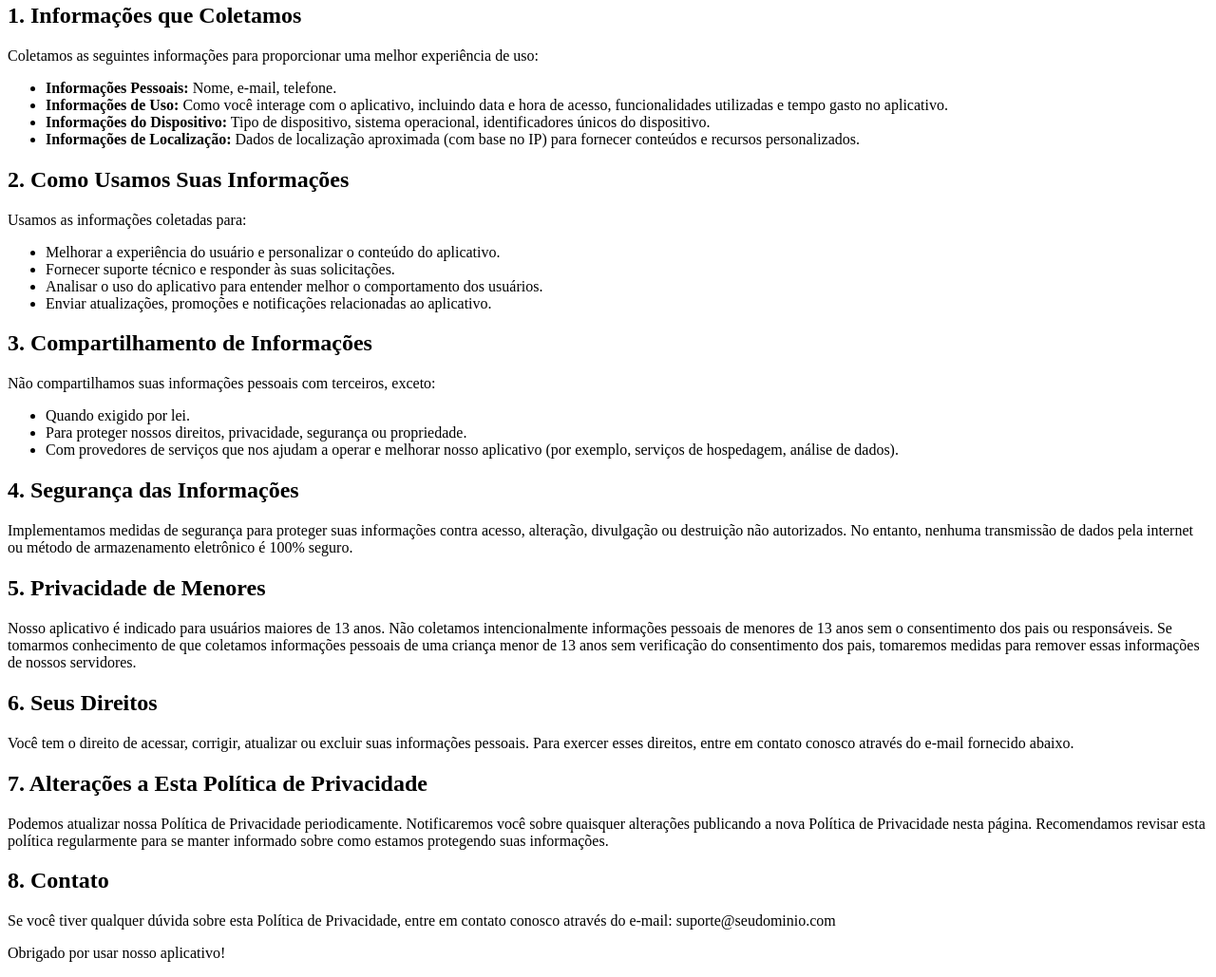
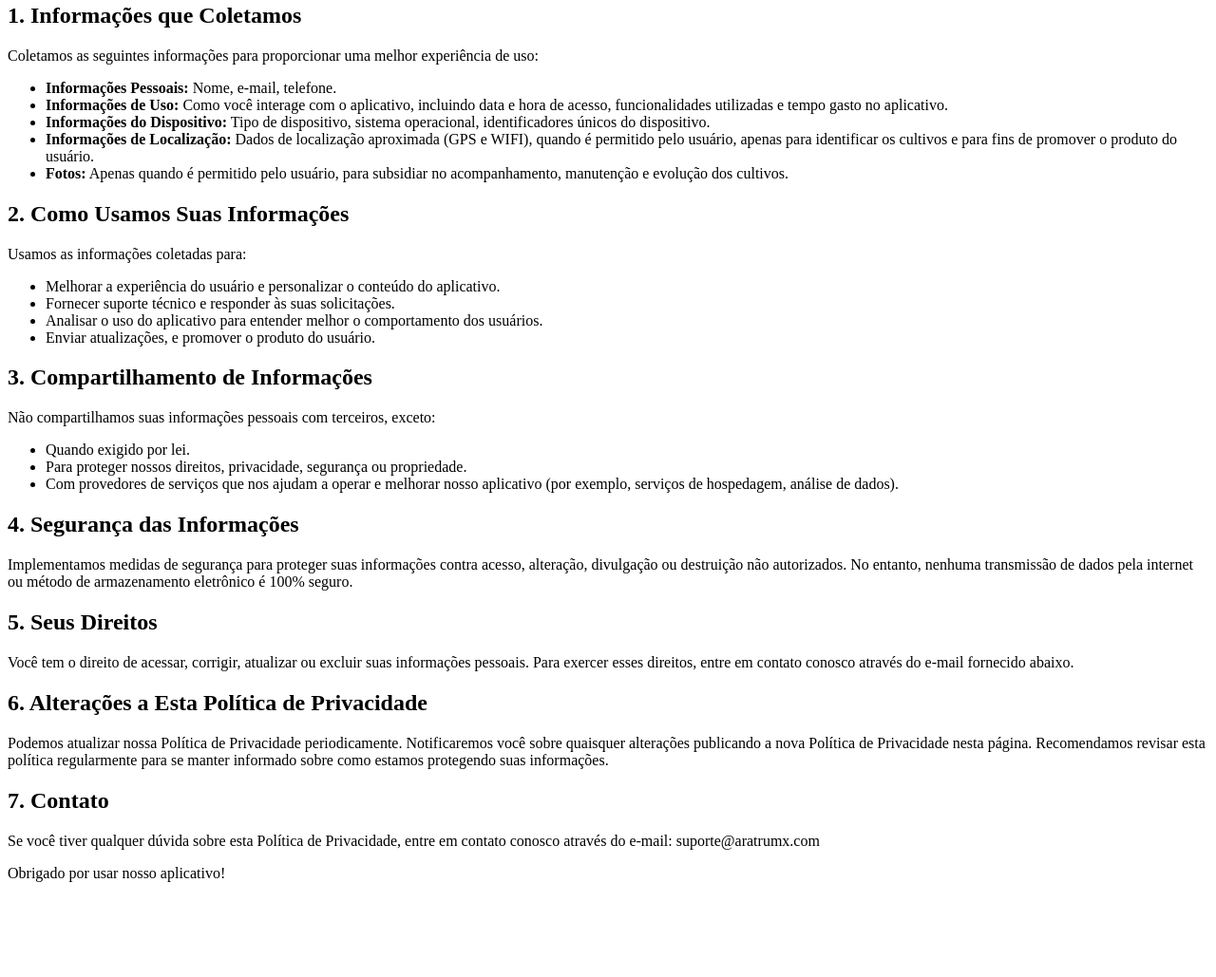
Before and after one commit to Ricvidal/politica-de-privacidade-app, a plain HTML site: page index.html in a window 1280 px wide. Shown: the part 149-1178 px from the top of the page at 95% size. After the commit the page ends 1094 px from the top, so only its background shows below. Drawn offline with Linux system fonts and the light colour scheme.

Commit message:
atualização do texto
adaptação e adequação do texto

```diff
--- a/index.html
+++ b/index.html
@@ -17,7 +17,8 @@
         <li><strong>Informações Pessoais:</strong> Nome, e-mail, telefone.</li>
         <li><strong>Informações de Uso:</strong> Como você interage com o aplicativo, incluindo data e hora de acesso, funcionalidades utilizadas e tempo gasto no aplicativo.</li>
         <li><strong>Informações do Dispositivo:</strong> Tipo de dispositivo, sistema operacional, identificadores únicos do dispositivo.</li>
-        <li><strong>Informações de Localização:</strong> Dados de localização aproximada (com base no IP) para fornecer conteúdos e recursos personalizados.</li>
+        <li><strong>Informações de Localização:</strong> Dados de localização aproximada (GPS e WIFI), quando é permitido pelo usuário, apenas para identificar os cultivos e  para fins de promover o produto do usuário.</li>
+        <li><strong>Fotos:</strong> Apenas quando é permitido pelo usuário, para subsidiar no acompanhamento, manutenção e evolução dos cultivos.</li>
     </ul>
 
     <h2>2. Como Usamos Suas Informações</h2>
@@ -26,7 +27,7 @@
         <li>Melhorar a experiência do usuário e personalizar o conteúdo do aplicativo.</li>
         <li>Fornecer suporte técnico e responder às suas solicitações.</li>
         <li>Analisar o uso do aplicativo para entender melhor o comportamento dos usuários.</li>
-        <li>Enviar atualizações, promoções e notificações relacionadas ao aplicativo.</li>
+        <li>Enviar atualizações, e promover o produto do usuário.</li>
     </ul>
 
     <h2>3. Compartilhamento de Informações</h2>
@@ -39,18 +40,14 @@
 
     <h2>4. Segurança das Informações</h2>
     <p>Implementamos medidas de segurança para proteger suas informações contra acesso, alteração, divulgação ou destruição não autorizados. No entanto, nenhuma transmissão de dados pela internet ou método de armazenamento eletrônico é 100% seguro.</p>
-
-    <h2>5. Privacidade de Menores</h2>
-    <p>Nosso aplicativo é indicado para usuários maiores de 13 anos. Não coletamos intencionalmente informações pessoais de menores de 13 anos sem o consentimento dos pais ou responsáveis. Se tomarmos conhecimento de que coletamos informações pessoais de uma criança menor de 13 anos sem verificação do consentimento dos pais, tomaremos medidas para remover essas informações de nossos servidores.</p>
-
-    <h2>6. Seus Direitos</h2>
+    <h2>5. Seus Direitos</h2>
     <p>Você tem o direito de acessar, corrigir, atualizar ou excluir suas informações pessoais. Para exercer esses direitos, entre em contato conosco através do e-mail fornecido abaixo.</p>
 
-    <h2>7. Alterações a Esta Política de Privacidade</h2>
+    <h2>6. Alterações a Esta Política de Privacidade</h2>
     <p>Podemos atualizar nossa Política de Privacidade periodicamente. Notificaremos você sobre quaisquer alterações publicando a nova Política de Privacidade nesta página. Recomendamos revisar esta política regularmente para se manter informado sobre como estamos protegendo suas informações.</p>
 
-    <h2>8. Contato</h2>
-    <p>Se você tiver qualquer dúvida sobre esta Política de Privacidade, entre em contato conosco através do e-mail: suporte@seudominio.com</p>
+    <h2>7. Contato</h2>
+    <p>Se você tiver qualquer dúvida sobre esta Política de Privacidade, entre em contato conosco através do e-mail: suporte@aratrumx.com</p>
 
     <p>Obrigado por usar nosso aplicativo!</p>
 </body>
```
